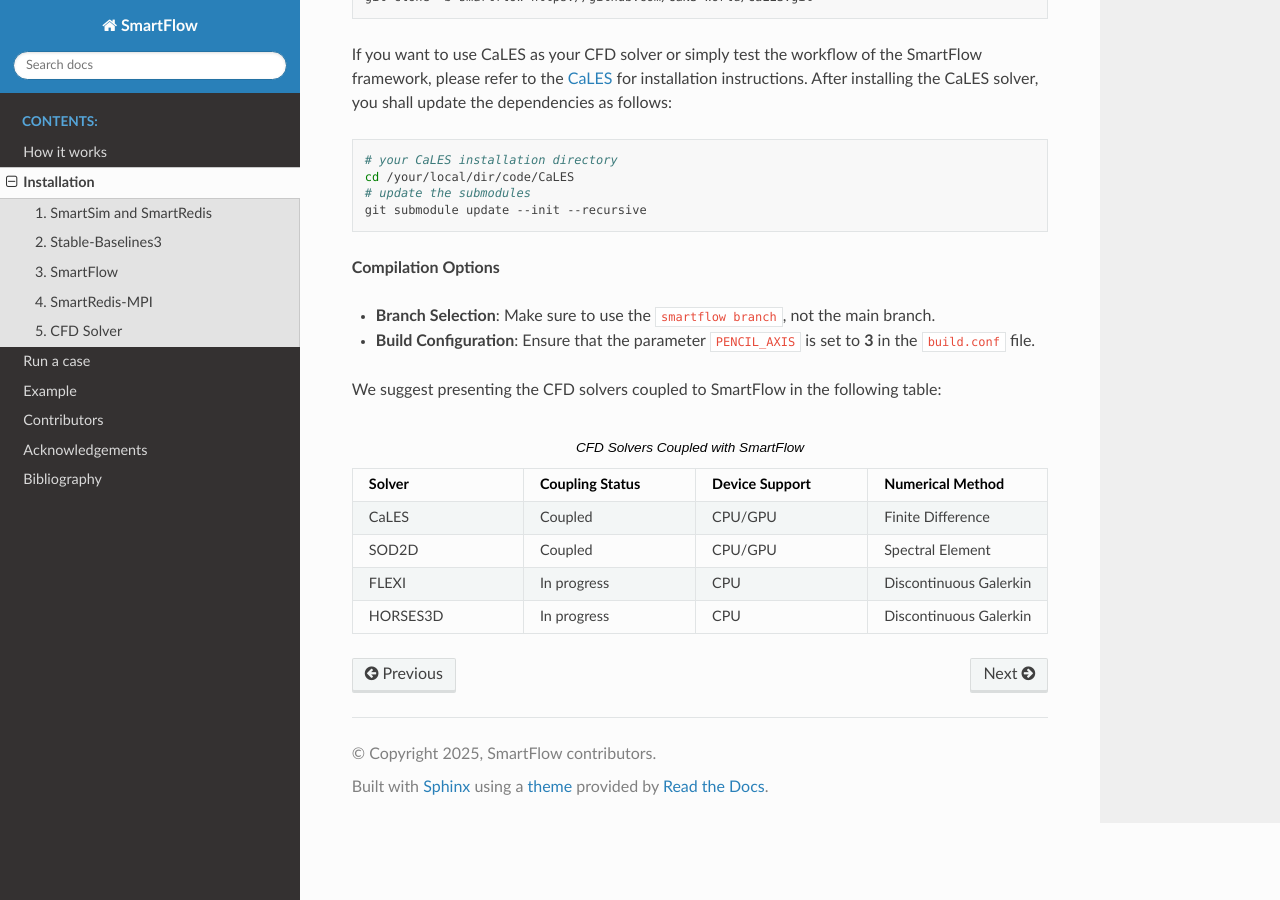
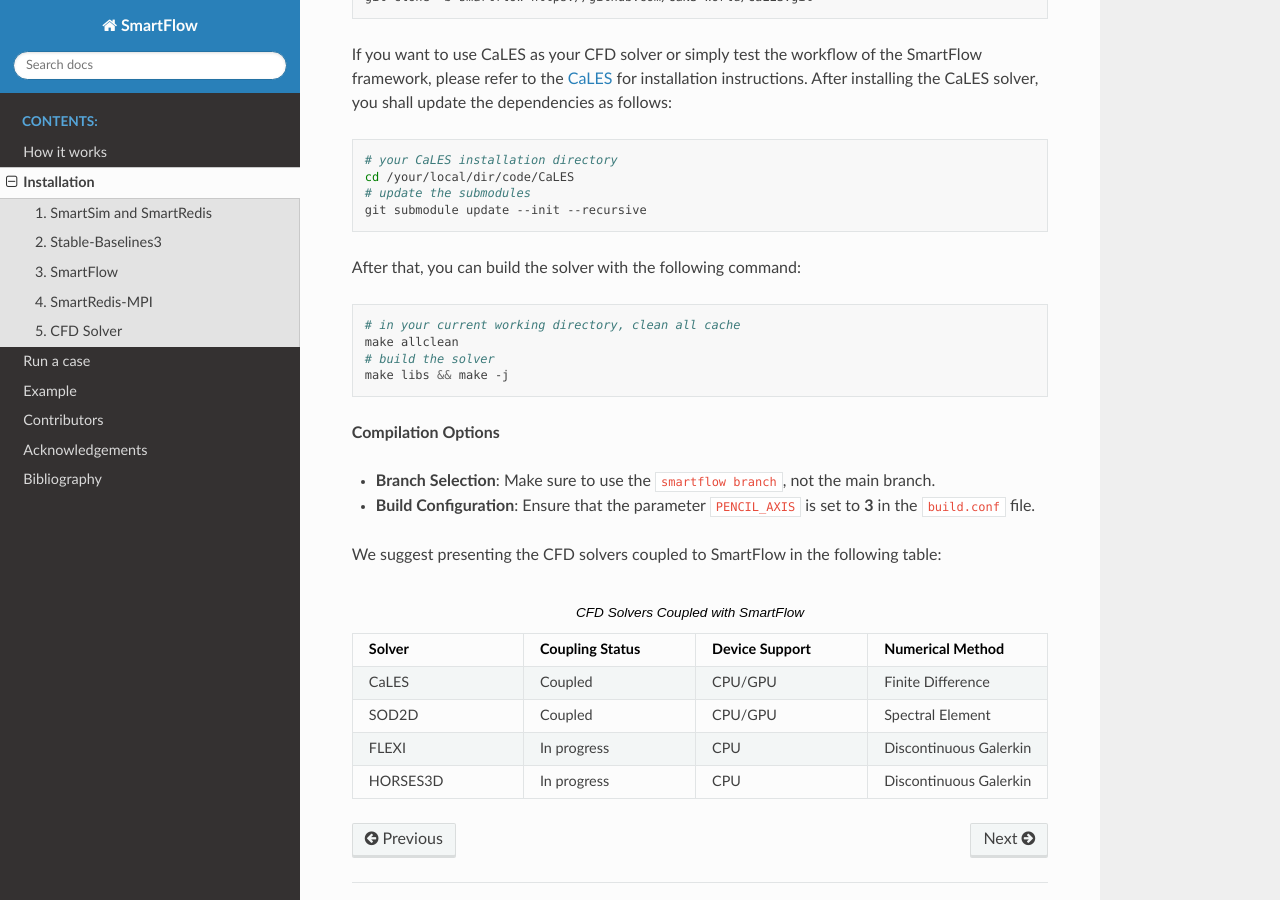
Before and after one commit to zz-blue/SmartFlow-Doc, a Sphinx documentation site: the page built from source/Installation.rst, in a window 1280 px wide and 900 px high, scrolled down 4955 px. Built offline with Sphinx 7.4.7 and the Read the Docs theme 3.1.0, drawn with Linux system fonts in a browser that asks for light colours.

Commit message:
add some notes in building solver

```diff
--- a/source/Installation.rst
+++ b/source/Installation.rst
@@ -267,6 +267,15 @@
    # update the submodules
    git submodule update --init --recursive
 
+After that, you can build the solver with the following command:
+
+.. code-block:: sh
+
+   # in your current working directory, clean all cache
+   make allclean
+   # build the solver
+   make libs && make -j
+
 
 **Compilation Options**
 
```
Also changed, not shown: 5 other files.
